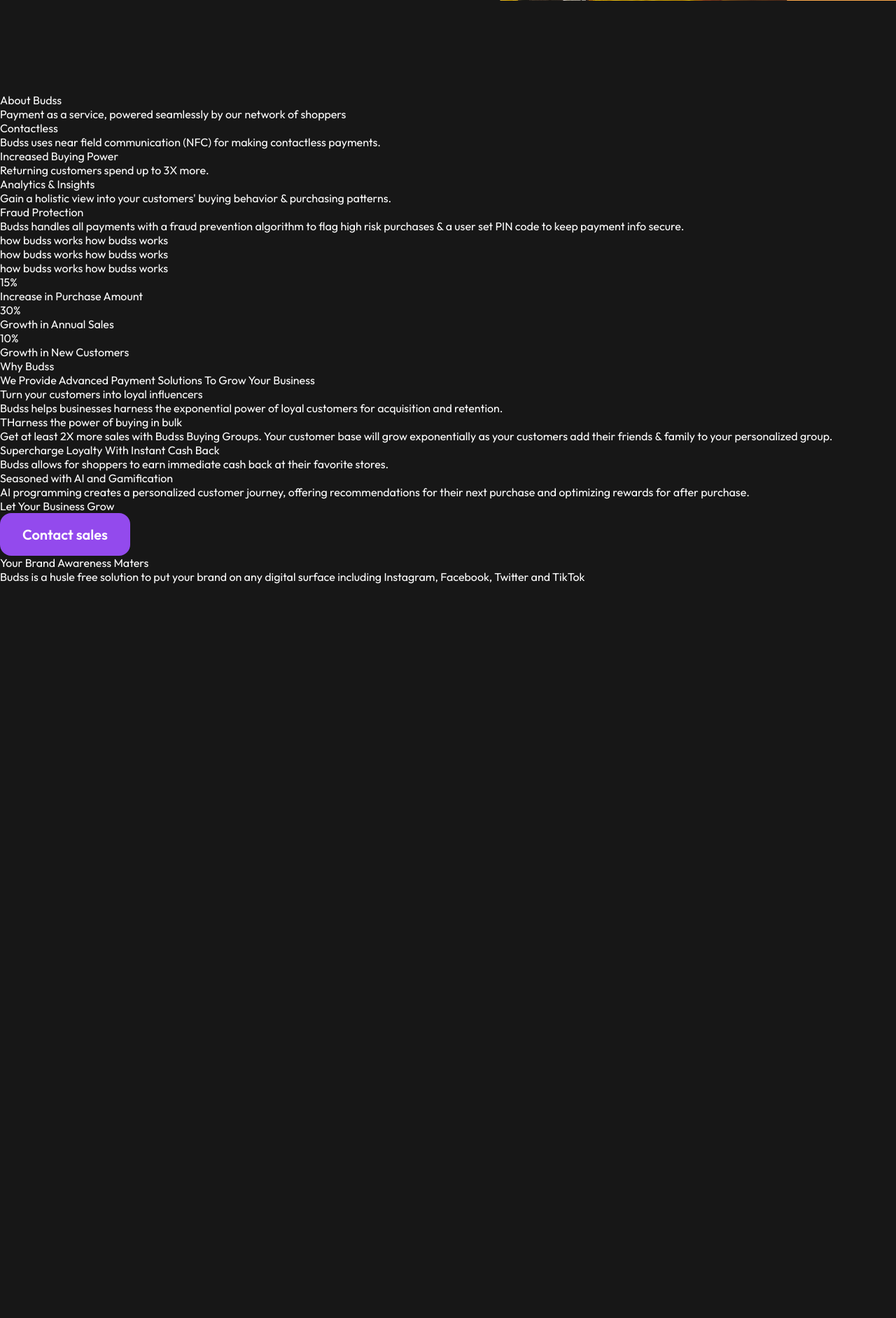
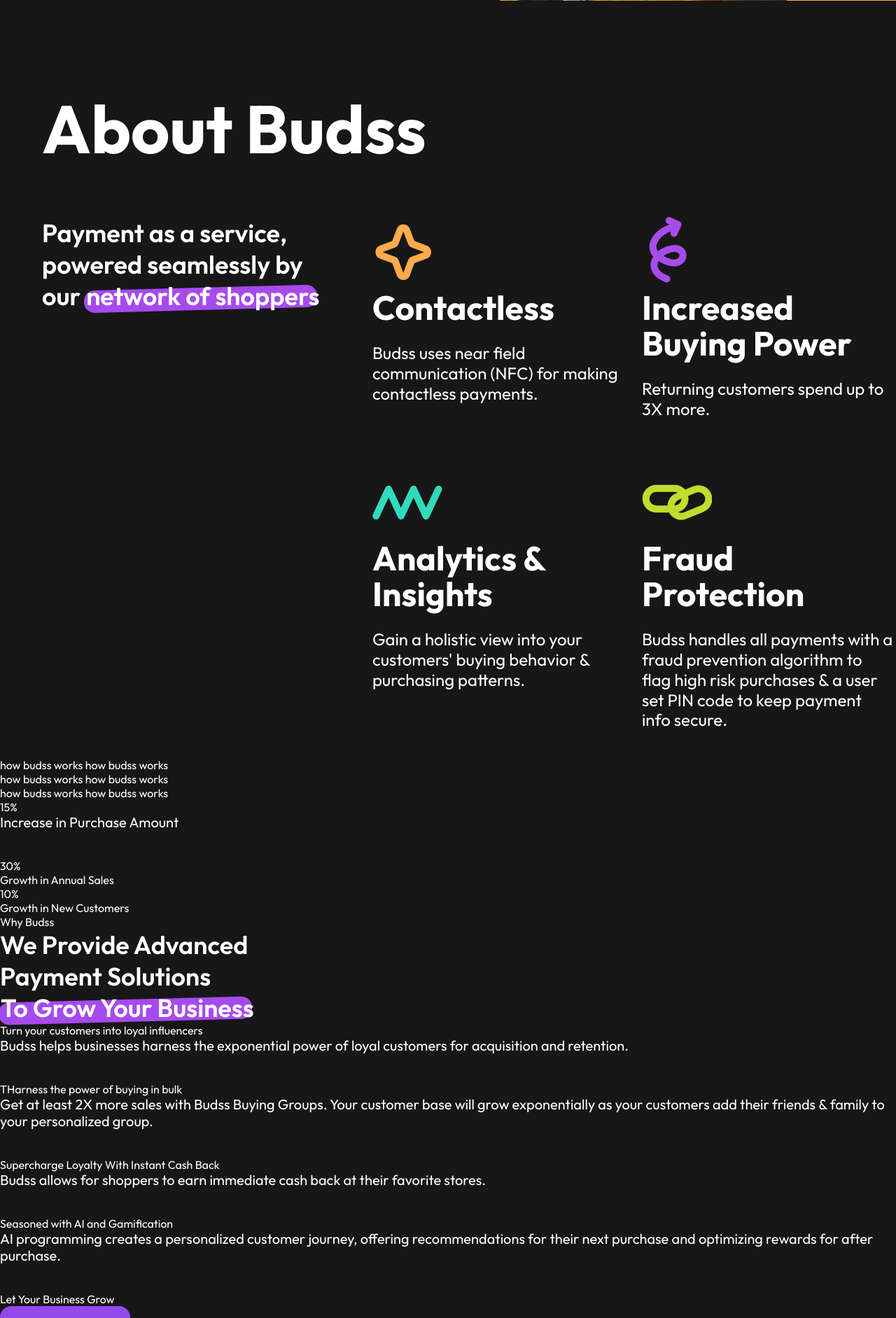
Before and after one commit to viktishchenko/php-init, a PHP site: page / in a window 1280 px wide. Shown: the part 736-2619 px from the top of the page at 70% size. Run offline with PHP 8.4, Linux system fonts and the light colour scheme.

Commit message:
feat: add about section

```diff
--- a/budss-smth/css/style.css
+++ b/budss-smth/css/style.css
@@ -1,7 +1,7 @@
 :root {
   --clr-primary-00: hsl(267, 65%, 51%);
   --clr-primary-01: hsl(267, 82%, 61%);
-  --clr-primary-02: hsl(274, 82, 61);
+  --clr-primary-02: hsl(274, 82%, 61%);
   --clr-primary-03: hsl(267, 81%, 75%);
   --clr-primary-04: hsla(267, 82%, 61%, 0.2);
 
@@ -412,14 +412,14 @@ body {
   margin-bottom: 12rem;
 }
 
-.promo__title {
+.title {
   font-size: 9.6rem;
   font-weight: var(--fw-bold);
   line-height: 106%;
   padding-bottom: 2rem;
 }
 
-.promo__text {
+.text {
   font-size: 2rem;
   font-weight: var(--fw-regular);
   line-height: 120%;
@@ -437,15 +437,16 @@ body {
   .promo__container {
     padding: 0 1.6rem;
   }
-  .promo__title {
+  .title {
     font-size: 4rem;
     padding-bottom: 2rem;
   }
+  .text {
+    font-size: 1.6rem;
+  }
   .promo__text {
-    font-size: 1.6rem;
     padding-bottom: 4rem;
   }
-
   .promo__image {
     margin-left: 3rem;
   }
@@ -459,3 +460,93 @@ body {
     width: 100%;
   }
 }
+
+/* --------------------------------
+  About section
+-------------------------------- */
+
+.about__title {
+  margin-left: 6rem;
+  padding-bottom: 7.5rem;
+}
+
+.about__content {
+  display: flex;
+  flex-direction: row;
+}
+.about__subtitle {
+  width: 41%;
+  margin-left: 6rem;
+}
+
+.highlight__subtitle {
+  max-width: 400px;
+  display: block;
+  font-size: 3.6rem;
+  font-weight: var(--fw-semi-bold);
+}
+
+.highlight {
+  position: relative;
+  margin: 0.1rem;
+  white-space: nowrap;
+}
+
+.highlight:before {
+  content: "";
+  z-index: -1;
+  left: -0.3rem;
+  top: 1.1rem;
+  border-width: 1.6rem;
+  border-style: solid;
+  border-color: var(--clr-primary-02);
+  position: absolute;
+  width: 100%;
+  border-radius: 15px;
+  transform: rotate(-1.5deg);
+}
+
+.tools__wrapper {
+  width: 65%;
+  display: grid;
+  grid-template-columns: repeat(auto-fill, minmax(260px, 360px));
+  gap: 3rem 2.5rem;
+}
+
+.tool {
+}
+
+.ico {
+  display: inline-flex;
+  width: 100px;
+  height: 100px;
+  background-repeat: no-repeat;
+}
+
+.ico_star {
+  background-image: url(../assets/image/icons/star.svg);
+}
+
+.tool__title {
+  font-size: 4.8rem;
+  font-weight: var(--fw-bold);
+  line-height: 106%;
+  margin-bottom: 2.5rem;
+}
+.tool__text {
+  font-size: 2.4rem;
+  font-weight: var(--fw-regular);
+  line-height: 120%;
+}
+
+.ico_arrow {
+  background-image: url(../assets/image/icons/arrow.svg);
+}
+
+.ico_snake {
+  background-image: url(../assets/image/icons/snake.svg);
+}
+
+.ico_link {
+  background-image: url(../assets/image/icons/link.svg);
+}
--- a/budss-smth/index.html
+++ b/budss-smth/index.html
@@ -81,11 +81,11 @@
       <section class="promo">
         <div class="container promo__container">
           <div class="promo__content">
-            <h2 class="promo__title">
+            <h2 class="promo__title title">
               Everyone <br />
               is an Influencer
             </h2>
-            <p class="promo__text">
+            <p class="promo__text text">
               Budss is a payments as a service and WOM engine dedicated to
               acquisition and retention of customers to your business.
             </p>
@@ -117,7 +117,7 @@
       </section>
       <section class="about">
         <div class="container about__container">
-          <h2 class="about__title">About Budss</h2>
+          <h2 class="about__title title">About Budss</h2>
           <div class="about__content">
             <div class="about__subtitle">
               <span class="highlight__subtitle">
@@ -129,7 +129,7 @@
               <div class="tool">
                 <span class="ico ico_star"></span>
                 <h4 class="tool__title">Contactless</h4>
-                <p class="tool__text">
+                <p class="tool__text text">
                   Budss uses near field communication (NFC) for making
                   contactless payments.
                 </p>
@@ -137,14 +137,14 @@
               <div class="tool">
                 <span class="ico ico_arrow"></span>
                 <h4 class="tool__title">Increased Buying Power</h4>
-                <p class="tool__text">
+                <p class="tool__text text">
                   Returning customers spend up to 3X more.
                 </p>
               </div>
               <div class="tool">
                 <span class="ico ico_snake"></span>
                 <h4 class="tool__title">Analytics & Insights</h4>
-                <p class="tool__text">
+                <p class="tool__text text">
                   Gain a holistic view into your customers' buying behavior &
                   purchasing patterns.
                 </p>
@@ -152,7 +152,7 @@
               <div class="tool">
                 <span class="ico ico_link"></span>
                 <h4 class="tool__title">Fraud Protection</h4>
-                <p class="tool__text">
+                <p class="tool__text text">
                   Budss handles all payments with a fraud prevention algorithm
                   to flag high risk purchases & a user set PIN code to keep
                   payment info secure.
@@ -183,15 +183,17 @@
           <div class="scrolling-ads__footer">
             <div class="increase-point">
               <span class="increase-point__number">15%</span>
-              <p class="increase-point____text">Increase in Purchase Amount</p>
+              <p class="increase-point__text text">
+                Increase in Purchase Amount
+              </p>
             </div>
             <div class="increase-point">
               <span class="increase-point__number">30%</span>
-              <p class="increase-point____text">Growth in Annual Sales</p>
+              <p class="increase-point__text">Growth in Annual Sales</p>
             </div>
             <div class="increase-point">
               <span class="increase-point__number">10%</span>
-              <p class="increase-point____text">Growth in New Customers</p>
+              <p class="increase-point__text">Growth in New Customers</p>
             </div>
           </div>
         </div>
@@ -210,7 +212,7 @@
               <h5 class="feature-card__title">
                 Turn your customers into loyal influencers
               </h5>
-              <p class="feature-card__text">
+              <p class="feature-card__text text">
                 Budss helps businesses harness the exponential power of loyal
                 customers for acquisition and retention.
               </p>
@@ -219,7 +221,7 @@
               <h5 class="feature-card__title">
                 THarness the power of buying in bulk
               </h5>
-              <p class="feature-card__text">
+              <p class="feature-card__text text">
                 Get at least 2X more sales with Budss Buying Groups. Your
                 customer base will grow exponentially as your customers add
                 their friends & family to your personalized group.
@@ -229,7 +231,7 @@
               <h5 class="feature-card__title">
                 Supercharge Loyalty With Instant Cash Back
               </h5>
-              <p class="feature-card__text">
+              <p class="feature-card__text text">
                 Budss allows for shoppers to earn immediate cash back at their
                 favorite stores.
               </p>
@@ -238,7 +240,7 @@
               <h5 class="feature-card__title">
                 Seasoned with AI and Gamification
               </h5>
-              <p class="feature-card__text">
+              <p class="feature-card__text text">
                 AI programming creates a personalized customer journey, offering
                 recommendations for their next purchase and optimizing rewards
                 for after purchase.
@@ -260,7 +262,7 @@
           <div class="offer__wrapper">
             <div class="offer_content">
               <h2 class="offer__title">Your Brand Awareness Maters</h2>
-              <p class="offer_text">
+              <p class="offer_text text">
                 Budss is a husle free solution to put your brand on any digital
                 surface including Instagram, Facebook, Twitter and TikTok
               </p>
```
Also changed, not shown: budss-smth/assets/image/icons/arrow.svg (added), budss-smth/assets/image/icons/link.svg (added), budss-smth/assets/image/icons/snake.svg (added), budss-smth/assets/image/icons/star.svg (added).
